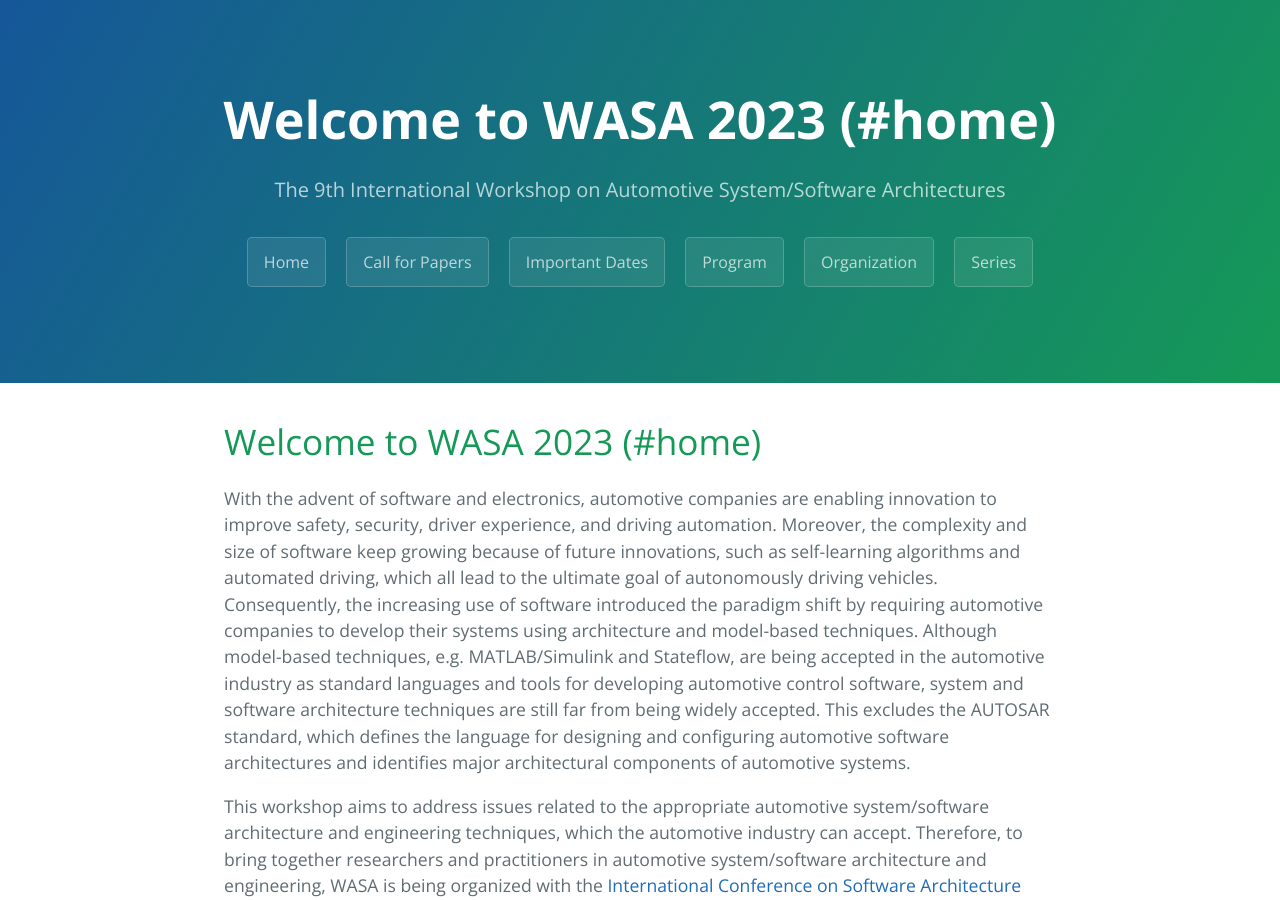
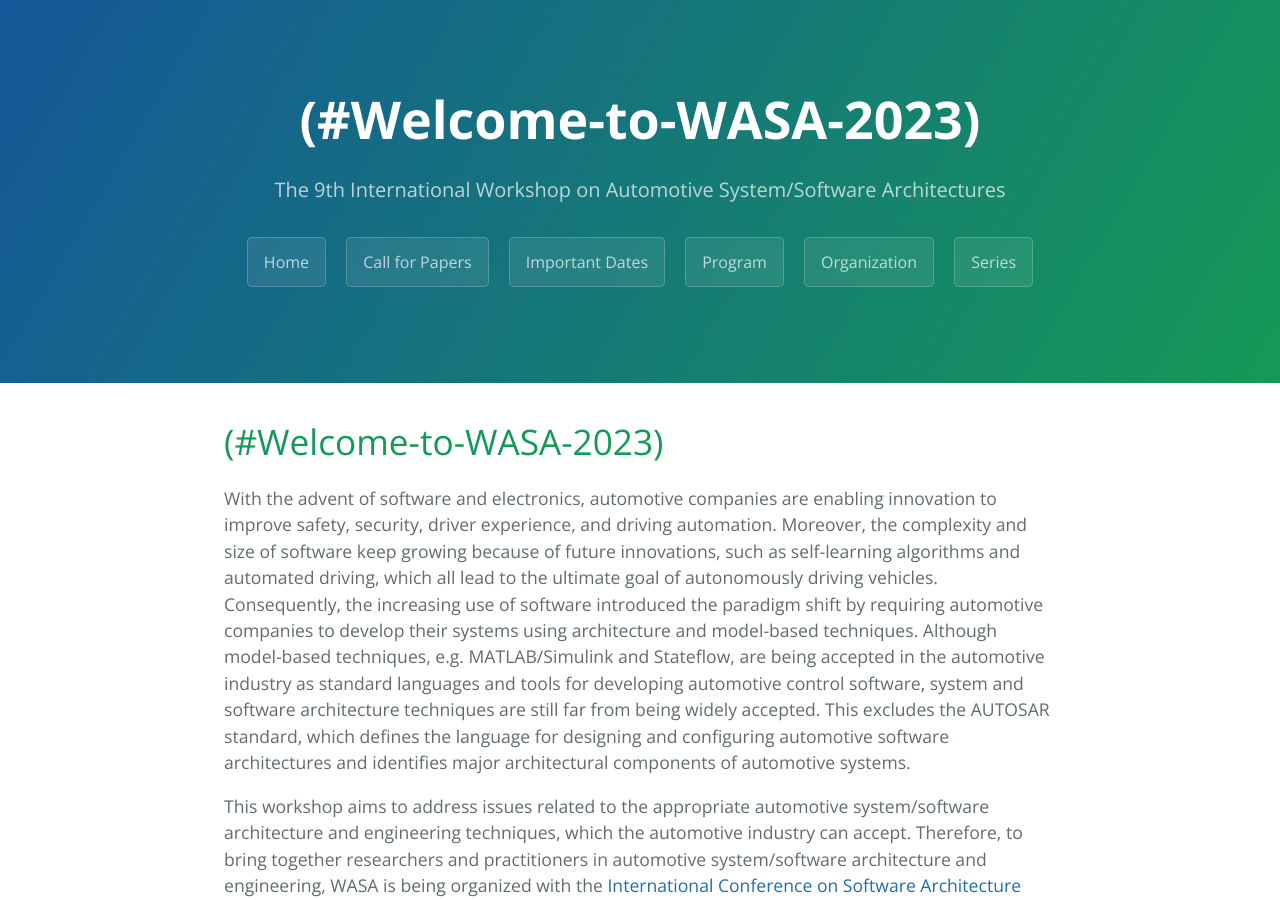
Before and after one commit to WASA-Workshop/2023, a Jekyll site: the page built from index.md, in a window 1280 px wide and 900 px high. Built offline with Jekyll 4.4.1, drawn with Linux system fonts in a browser that asks for light colours; our own code applies the rules of GitHub Pages for plain Markdown files.

Commit message:
Update index.md

```diff
--- a/index.md
+++ b/index.md
@@ -2,7 +2,8 @@
 layout: default
 ---
 
-# Welcome to WASA 2023 (#home)
+# (#Welcome-to-WASA-2023)
+
 
 With the advent of software and electronics, automotive companies are enabling innovation to improve safety, security, driver experience, and driving automation. Moreover, the complexity and size of software keep growing because of future innovations, such as self-learning algorithms and automated driving, which all lead to the ultimate goal of autonomously driving vehicles. Consequently, the increasing use of software introduced the paradigm shift by requiring automotive companies to develop their systems using architecture and model-based techniques. Although model-based techniques, e.g. MATLAB/Simulink and Stateflow, are being accepted in the automotive industry as standard languages and tools for developing automotive control software, system and software architecture techniques are still far from being widely accepted. This excludes the AUTOSAR standard, which defines the language for designing and configuring automotive software architectures and identifies major architectural components of automotive systems.
 
```
Also changed, not shown: other parts of index.md (+2 -0 lines).
